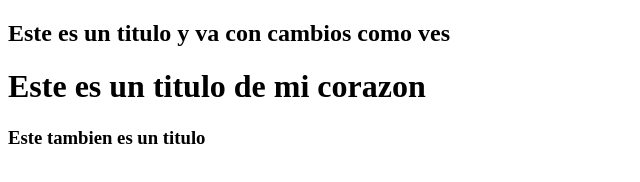
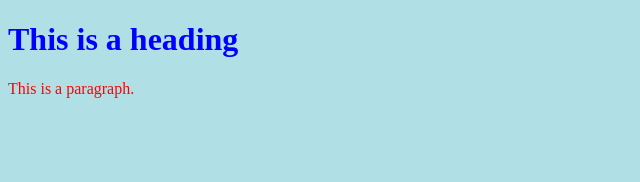
Before and after one commit to isnopitag/testing-html, a plain HTML site: page index.html in a window 1280 px wide. Shown: the whole page, without its empty margins (0-640 px from the left). Drawn offline with Linux system fonts and the light colour scheme.

Commit message:
Ok we have changes!

```diff
--- a/index.html
+++ b/index.html
@@ -1,20 +1,20 @@
 <!DOCTYPE html>
-<html lang="en">
+<html>
   <head>
-    <meta charset="UTF-8" />
-    <meta name="viewport" content="width=device-width, initial-scale=1.0" />
-    <meta http-equiv="X-UA-Compatible" content="ie=edge" />
-    <title>Git workshop</title>
+    <style>
+      body {
+        background-color: powderblue;
+      }
+      h1 {
+        color: blue;
+      }
+      p {
+        color: red;
+      }
+    </style>
   </head>
   <body>
-    <h2>
-        Este es un titulo y va con cambios como ves
-    </h2>
-    <h1>
-      Este es un titulo de mi corazon
-    </h1>
-    <h3>
-      Este tambien es un titulo
-    </h3>
+    <h1>This is a heading</h1>
+    <p>This is a paragraph.</p>
   </body>
 </html>
```
